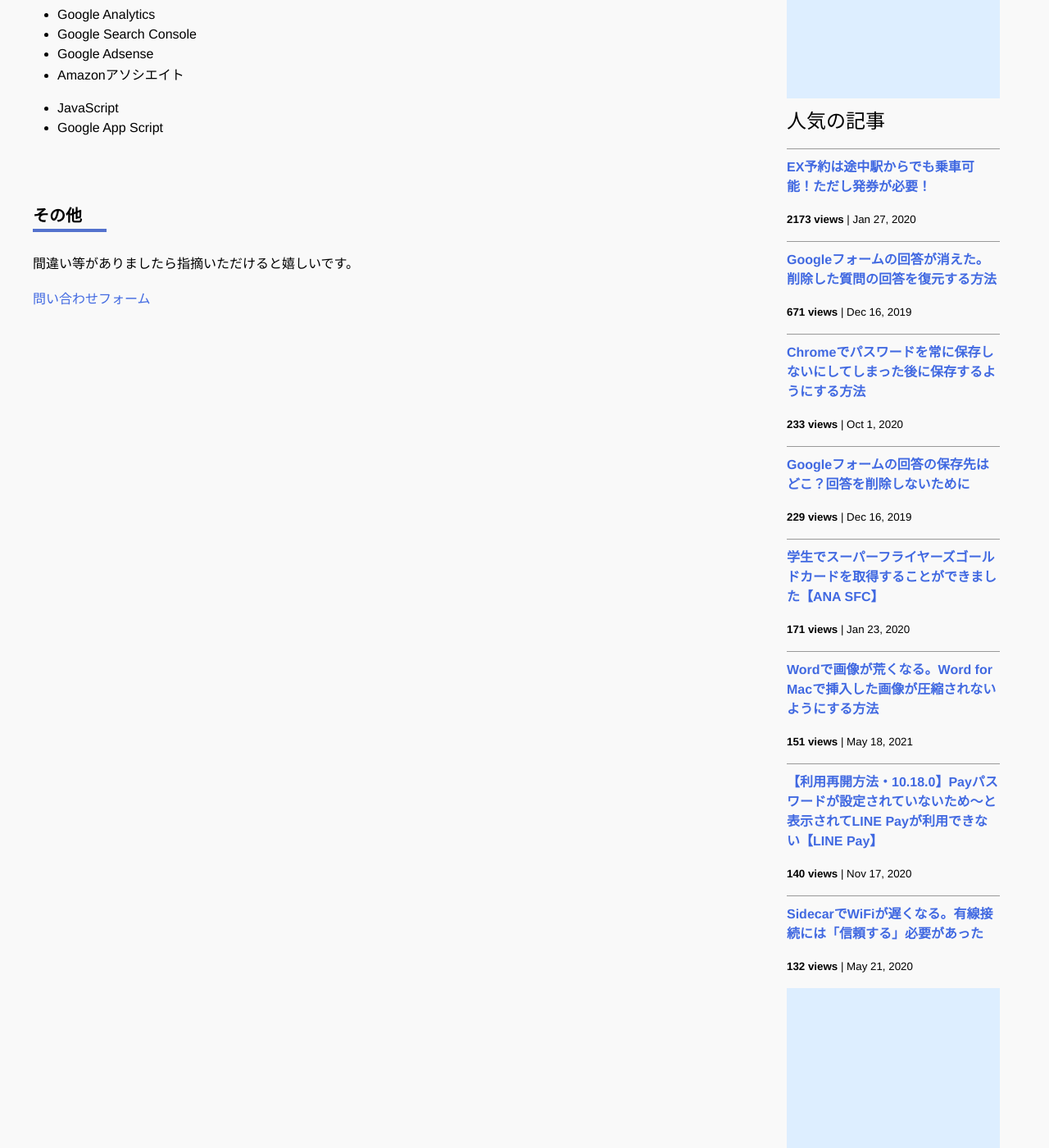
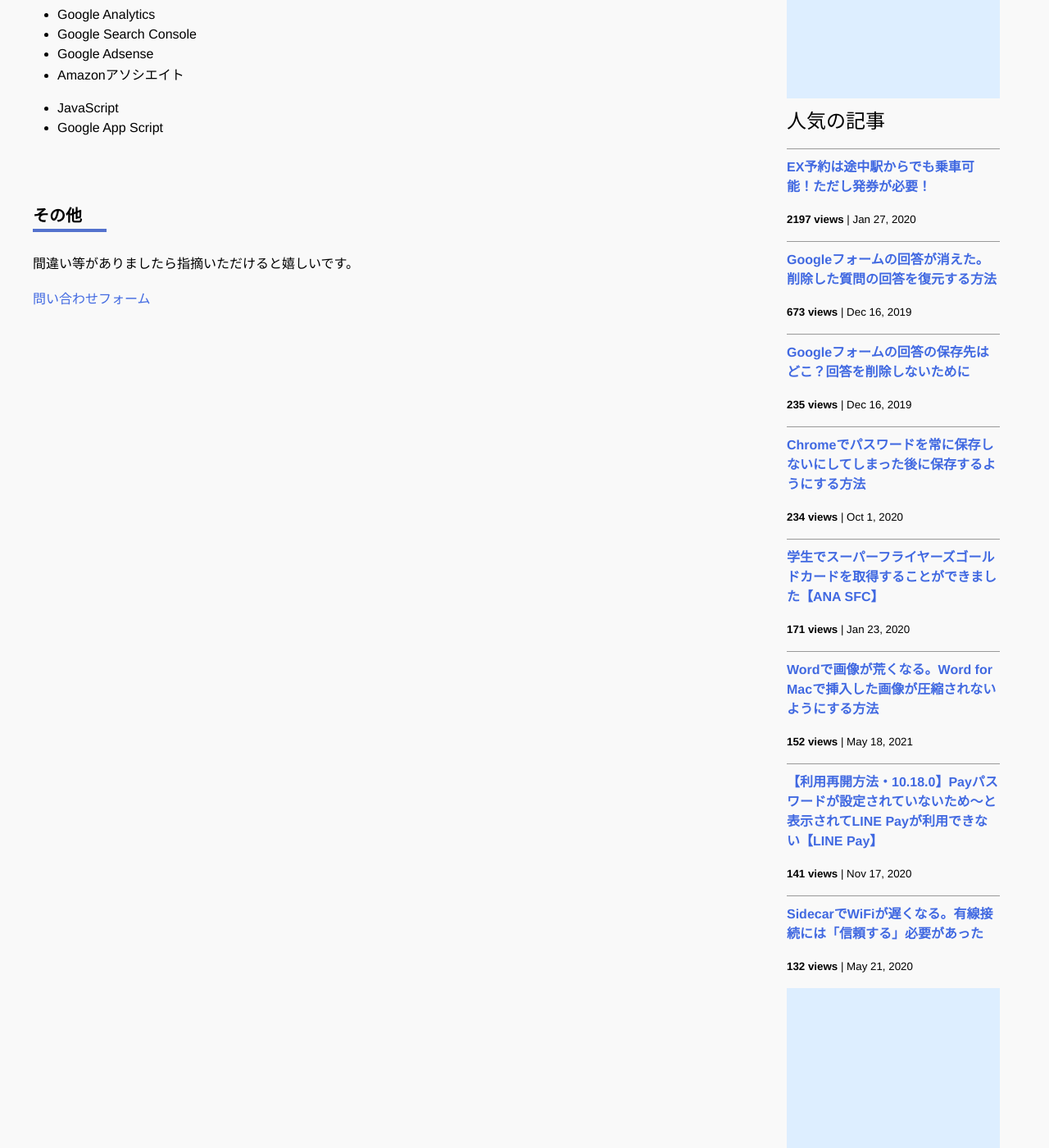
Before and after one commit to iwanaminami/shoyaiwaname, a Jekyll site: the page built from about.markdown, in a window 1280 px wide and 1400 px high, scrolled down 693 px. Shown: the whole window at 82% size. Built offline with Jekyll 4.4.1, drawn with Linux system fonts in a browser that asks for light colours; nearby versions of some CDN libraries; comment, search, counter and statistics services are not loaded.

Commit message:
a new commit message

```diff
--- a/_data/popularposts.yml
+++ b/_data/popularposts.yml
@@ -1,17 +1,17 @@
 side:
-  - view: 2173
+  - view: 2197
     url: /2020/01/27/ex-rideontheway.html
-  - view: 671
+  - view: 673
     url: /2019/12/16/restore-googleform.html
-  - view: 233
+  - view: 235
+    url: /2019/12/16/googleform-answers.html
+  - view: 234
     url: /2020/10/01/googlepassword.html
-  - view: 229
-    url: /2019/12/16/googleform-answers.html
   - view: 171
     url: /2020/01/23/sfcgold.html
-  - view: 151
+  - view: 152
     url: /2021/05/18/image-compression-word.html
-  - view: 140
+  - view: 141
     url: /2020/11/17/linepay.html
   - view: 132
     url: /2020/05/21/sidecar-via-cable.html
```
